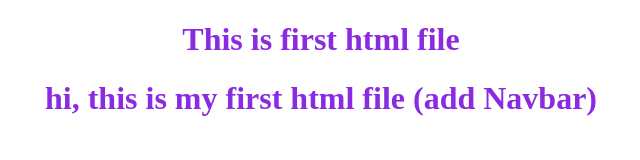
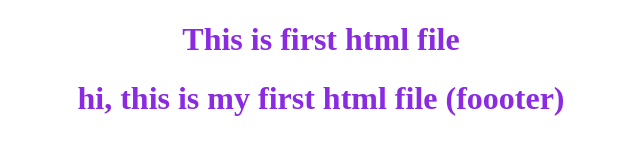
Before and after one commit to Sushilkumarra/Wed3.18-24, a plain HTML site: page index.html in a window 1280 px wide. Shown: the whole page, without its empty margins (319-959 px from the left). Drawn offline with Linux system fonts and the light colour scheme.

Commit message:
add Footer

```diff
--- a/index.html
+++ b/index.html
@@ -8,6 +8,6 @@
 </head>
 <body>
     <h1>This is first html file</h1>
-    <h1>hi, this is my first html file (add Navbar) </h1>
+    <h1>hi, this is my first html file  (foooter) </h1>
 </body>
 </html>
```
